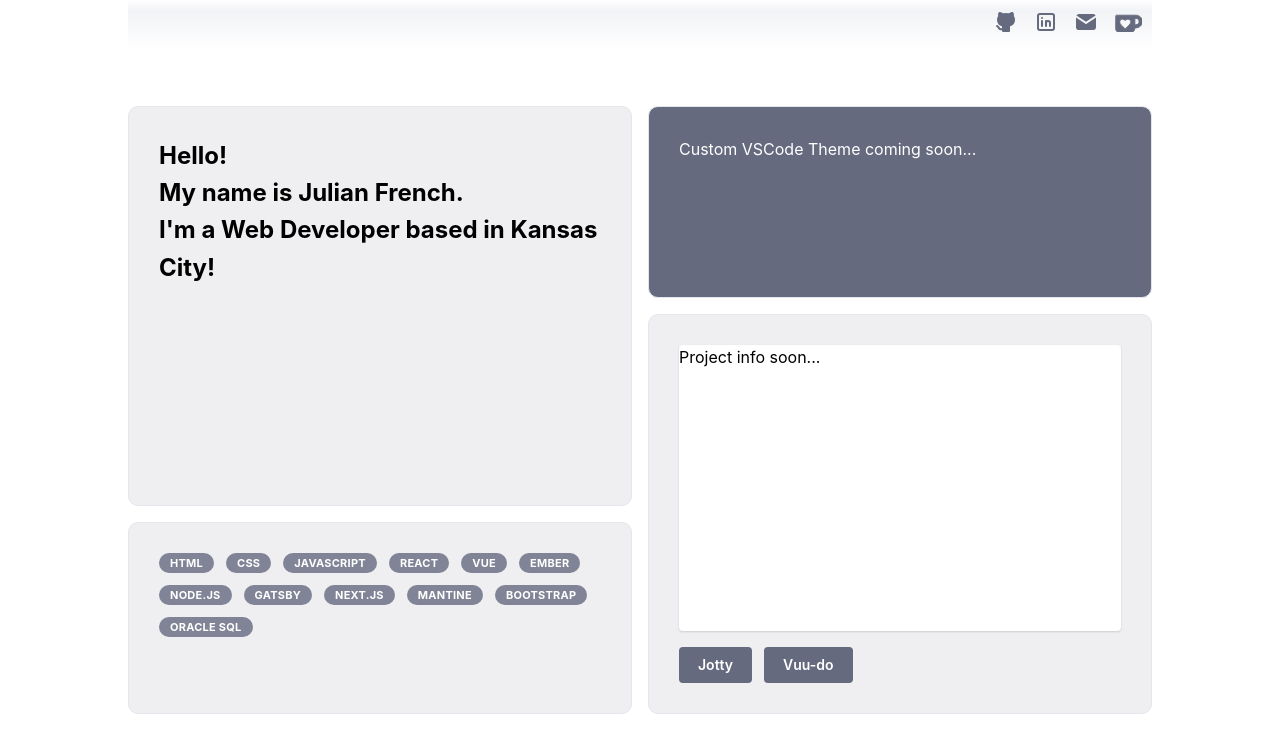
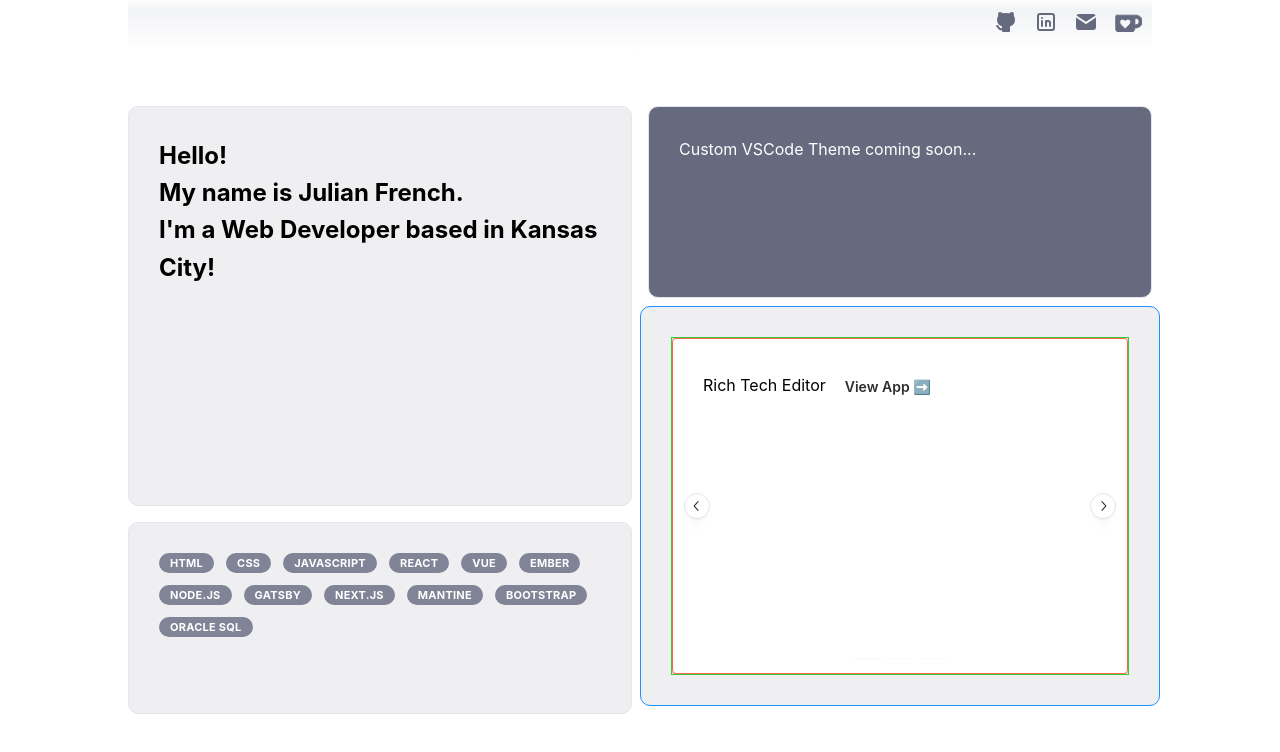
Before and after one commit to Jufrench/ju3, a Next.js app: page / in a window 1280 px wide. Shown: the top 752 px of the page. Built offline with nearby package versions, Linux system fonts and the light colour scheme.

Commit message:
Add carousel

```diff
--- a/package.json
+++ b/package.json
@@ -9,9 +9,11 @@
     "lint": "next lint"
   },
   "dependencies": {
+    "@mantine/carousel": "^7.6.2",
     "@mantine/core": "7.6.1",
     "@mantine/hooks": "7.6.1",
     "@tabler/icons-react": "^2.47.0",
+    "embla-carousel-react": "^7.1.0",
     "next": "14.0.1",
     "react": "18.2.0",
     "react-dom": "18.2.0"
--- a/pages/index.tsx
+++ b/pages/index.tsx
@@ -1,5 +1,7 @@
 import { useMantineTheme, lighten, Grid, SimpleGrid, rem, Center, Group, Stack, Box, Badge, Button, Paper, Anchor } from '@mantine/core';
+import { Carousel } from '@mantine/carousel';
 import { IconBrandGithubFilled, IconBrandLinkedin, IconMailFilled } from '@tabler/icons-react';
+import '@mantine/carousel/styles.css';
 
 const PRIMARY_COL_HEIGHT = rem(400);
 const contactInfo = [
@@ -71,7 +73,11 @@ export function LeadGrid() {
     border: `1px solid ${themeBorder}`,
     padding: rem(30),
     borderRadius: rem(10),
-  }
+  };
+
+  const projectCardStyles = {
+    padding: rem(30),
+  };
 
   return (
     <Center h={{sm: '100vh'}} pt={{base: rem(60), sm: rem(20)}}>
@@ -135,17 +141,35 @@ export function LeadGrid() {
             <Box style={{...gridItemStyles, height: SECONDARY_COL_HEIGHT}}></Box>
           </Grid.Col> */}
 
-          <Grid.Col>
-            <Box style={{...gridItemStyles, height: PRIMARY_COL_HEIGHT}}>
-              <Stack h={{base: '100%'}}>
-                <Paper h={{base: '100%'}} shadow="xs">Project info soon...</Paper>
-                <Group gap="sm">
-                  {projectList.map((item, index) => (
-                    <Button key={index} color={theme.colors.myColor[7]}>{item.title}</Button>
-                  ))}
-                </Group>
-              </Stack>
-            </Box>
+          <Grid.Col style={{...gridItemStyles, height: PRIMARY_COL_HEIGHT, border: '1px solid dodgerblue', display: 'flex'}}>
+            <Carousel
+              withIndicators
+              height="100%"
+              slideSize="100%"
+              slideGap="sm"
+              loop
+              slidesToScroll={1}
+              align="start"
+              style={{border: '1px solid limegreen', flex: 1, width: "100%"}}>
+              <Carousel.Slide>
+                <Paper w="100%" p={rem(30)} style={{ border: '1px solid tomato'}} h={{base: '100%'}} shadow="xs">
+                  Rich Tech Editor
+                  <Button variant="white" color="dark">View App ➡️</Button>
+                </Paper>
+              </Carousel.Slide>
+              <Carousel.Slide>
+                <Paper w="100%" p={rem(30)} style={{ border: '1px solid tomato'}} h={{base: '100%'}} shadow="xs">
+                  Todo List
+                  <Button variant="white" color="dark">View App ➡️</Button>
+                </Paper>
+              </Carousel.Slide>
+              <Carousel.Slide>
+                <Paper w="100%" p={rem(30)} style={{ border: '1px solid tomato'}} h={{base: '100%'}} shadow="xs">
+                  Map?
+                  <Button variant="white" color="dark">View App ➡️</Button>
+                </Paper>
+              </Carousel.Slide>
+            </Carousel>
           </Grid.Col>
 
         </Grid>
```
Also changed, not shown: 2 other files (tests, documents, lock files or other folders).
